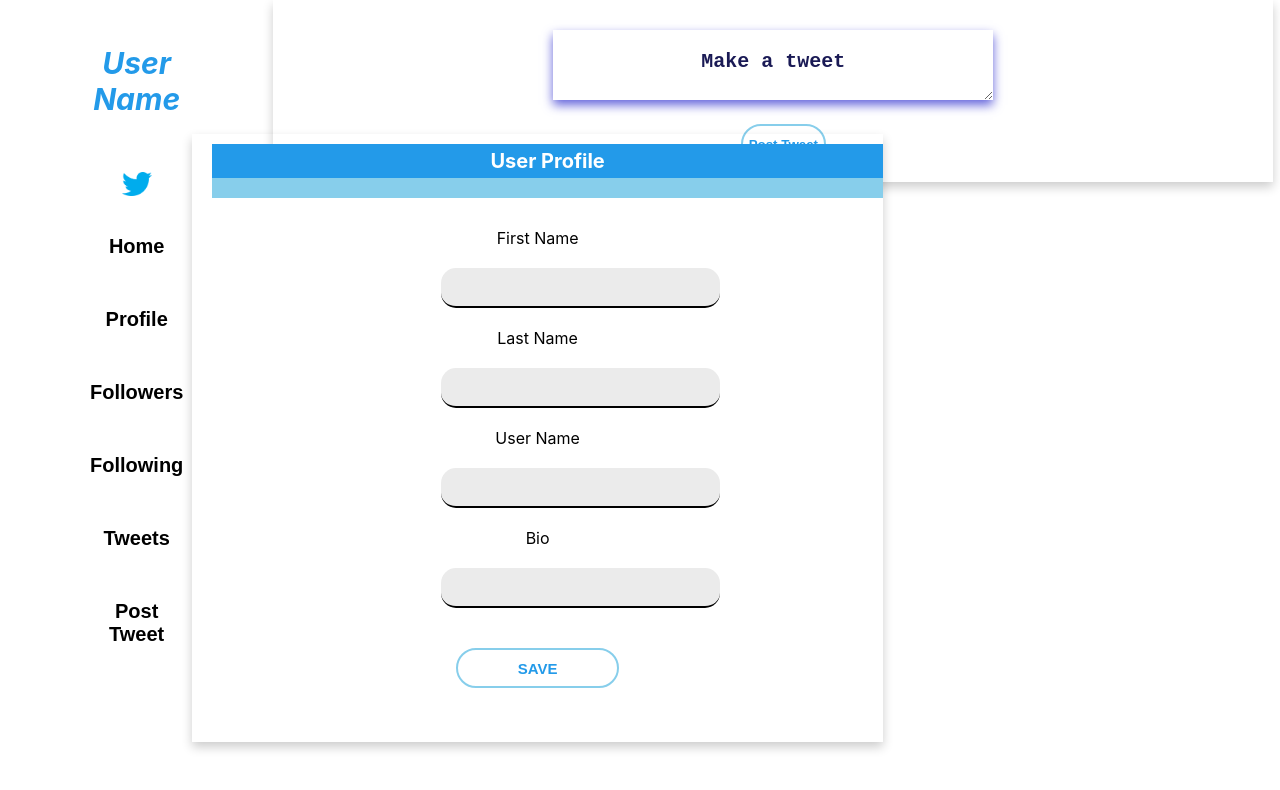
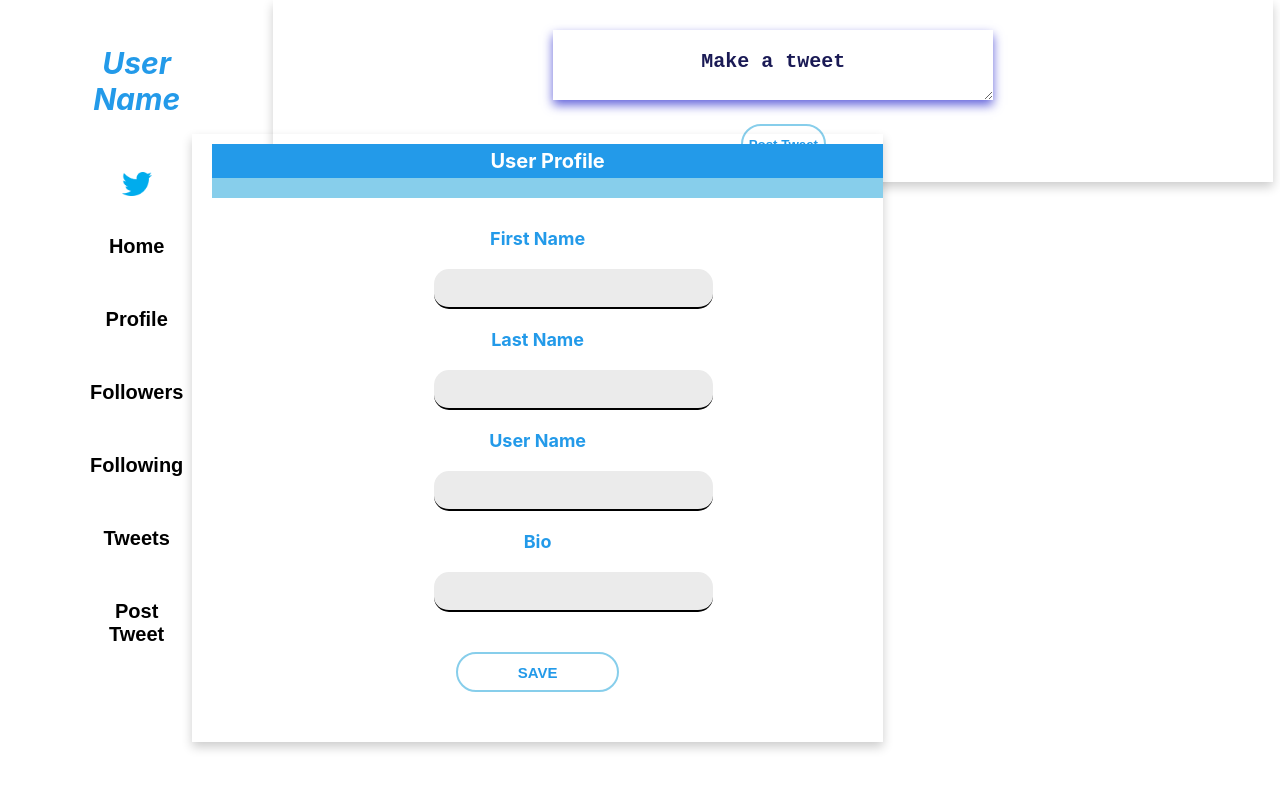
Before and after one commit to chaitraliv/minitwitter, a React (Create React App) app in the folder frontend/: page /CreateEditProfile in a window 1280 px wide. Shown: the top 790 px of the page. Built offline with nearby package versions, Linux system fonts and the light colour scheme; no server answers.

Commit message:
implementation of userprofile

```diff
--- a/frontend/src/Components/CreateEditProfile.css
+++ b/frontend/src/Components/CreateEditProfile.css
@@ -24,6 +24,15 @@ margin-left: 15%;
     border-bottom: 20px solid skyblue;
 
 }
+#label-create-edit-profile{
+
+    color: rgba(35, 154, 233);
+    font-weight: bolder;
+    font-size: 18px;
+    padding: 5px 5px;
+
+
+}
 
 #firstname,#lastname,#userName,#bio-{
 
@@ -33,7 +42,7 @@ margin-left: 15%;
     margin-bottom: 20px;
     border: none;
     border-bottom: 2px solid black;
-    margin-left: 36%;
+    margin-left: 35%;
     padding: 10px 30px;
     border-radius: 15px;
     background-color: #fff;
--- a/frontend/src/Components/CreateEditProfile.js
+++ b/frontend/src/Components/CreateEditProfile.js
@@ -13,23 +13,31 @@ export class CreateEditProfile extends Component {
             firstname:'',
             lastname:'',
             username:'',
-            bio:''
+            bio:'',
+            token:localStorage.getItem('token')
+
         }
     }
 
     componentDidMount=()=>{
 
-        const userToken=localStorage.getItem('token')
-        console.log(userToken)
         axios
-        .post('http://127.0.0.1:8000/CreateEditProfile/',userToken)
+        .post('http://127.0.0.1:8000/CreateEditProfile/',this.state)
         .then(response=>{
             console.log(response)
+
+            this.setState({
+                firstname:response.data['firstname'],
+                lastname:response.data['lastname'],
+                username:response.data['username'],
+                bio:response.data['bio']
+            })
 
         })
         .catch(error=>{
             console.log(error);
         })
+
     }
 
 
@@ -56,7 +64,7 @@ export class CreateEditProfile extends Component {
                     <div className="profileForm">
 
                     <form>
-                        <label>First Name</label>
+                        <label id="label-create-edit-profile">First Name</label>
                         <input type="text"
                         id="firstname"
                         name="firstname"
@@ -65,7 +73,7 @@ export class CreateEditProfile extends Component {
 
                         </input>
 
-                        <label>Last Name</label>
+                        <label id="label-create-edit-profile">Last Name</label>
                         <input type="text"
                         id="lastname"
                         name="lastname"
@@ -73,7 +81,7 @@ export class CreateEditProfile extends Component {
                         onChange={this.updateInputValue}>
                         </input>
 
-                        <label>User Name</label>
+                        <label id="label-create-edit-profile">User Name</label>
                         <input type="text"
                         id="userName"
                         name="username"
@@ -81,7 +89,7 @@ export class CreateEditProfile extends Component {
                         onChange={this.updateInputValue}>
                         </input>
 
-                        <label>Bio</label>
+                        <label id="label-create-edit-profile">Bio</label>
                         <input type="text"
                         id="bio-"
                         name="bio"
```
